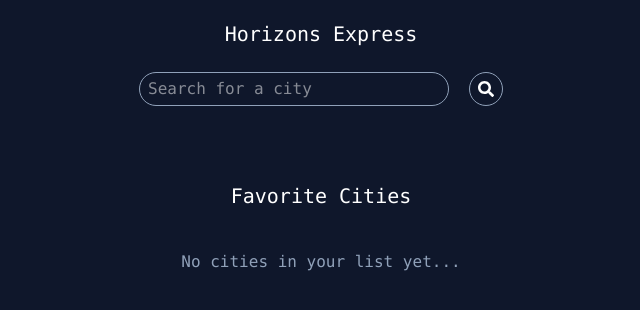
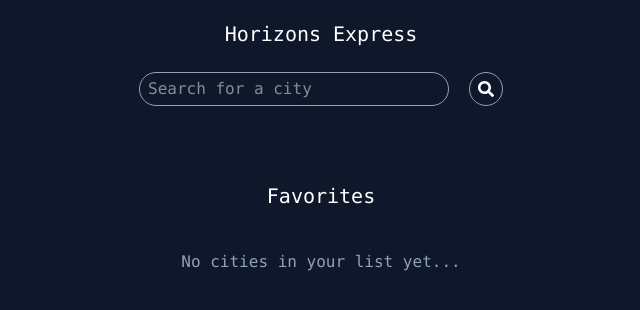
Before and after one commit to Raftouch/horizons-express, a React (Vite) app in the folder client/: page / in a window 1280 px wide. Shown: the top 310 px of the page, without its empty margins (319-959 px from the left). Built offline with nearby package versions, Linux system fonts and the light colour scheme.

Commit message:
:zap: update translation for favorite cities

```diff
--- a/client/src/components/Favorite.tsx
+++ b/client/src/components/Favorite.tsx
@@ -6,10 +6,13 @@ import {
   clearSelectedCityWeather,
   fetchWeatherForFavorites,
 } from "../store/weather-slice";
+import { useTranslation } from "react-i18next";
 
 export default function Favorite() {
   const allWeather = useSelector((state: RootState) => state.cities.weather);
   const favorites = useSelector((state: RootState) => state.cities.favorites);
+
+  const { t } = useTranslation();
 
   const favorieCitiesWeather = allWeather.filter((city) =>
     favorites.includes(city.name)
@@ -29,7 +32,7 @@ export default function Favorite() {
 
   return (
     <div className="">
-      <h2 className="text-white text-center text-xl my-10">Favorite Cities</h2>
+      <h2 className="text-white text-center text-xl my-10">{t("favCities")}</h2>
       {favorieCitiesWeather.length > 0 ? (
         <div className="max-w-[400px] md:max-w-[768px] xl:max-w-[1280px] m-auto px-5">
           <div className="overflow-x-auto flex md:gap-18 gap-14 flex-nowrap pb-4 scroll-smooth">
--- a/client/src/i18n.ts
+++ b/client/src/i18n.ts
@@ -14,6 +14,7 @@ i18n
     resources: {
       en: {
         translation: {
+          favCities: "Favorites",
           weather: {
             humidity: "Humidity",
             sunrise: "Sunrise",
@@ -34,6 +35,7 @@ i18n
       },
       fr: {
         translation: {
+          favCities: "Favoris",
           weather: {
             humidity: "Humidité",
             sunrise: "Lever du soleil",
@@ -54,6 +56,7 @@ i18n
       },
       ru: {
         translation: {
+          favCities: "Избранное",
           weather: {
             humidity: "Влажность",
             sunrise: "Восход солнца",
```
